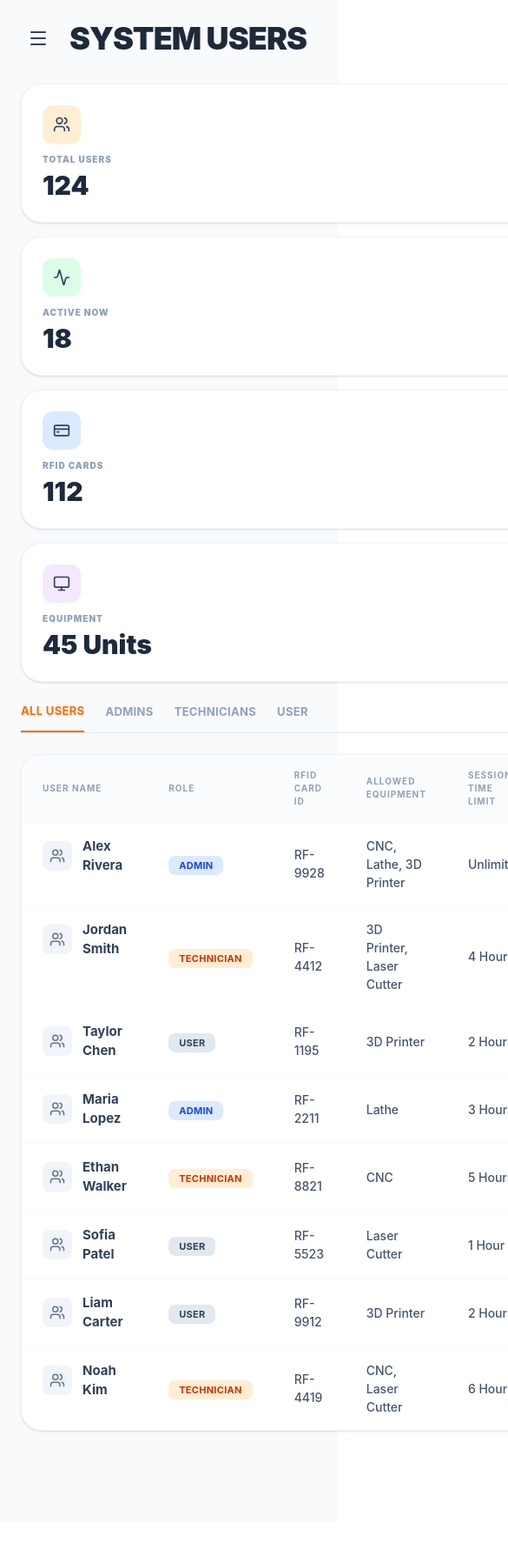
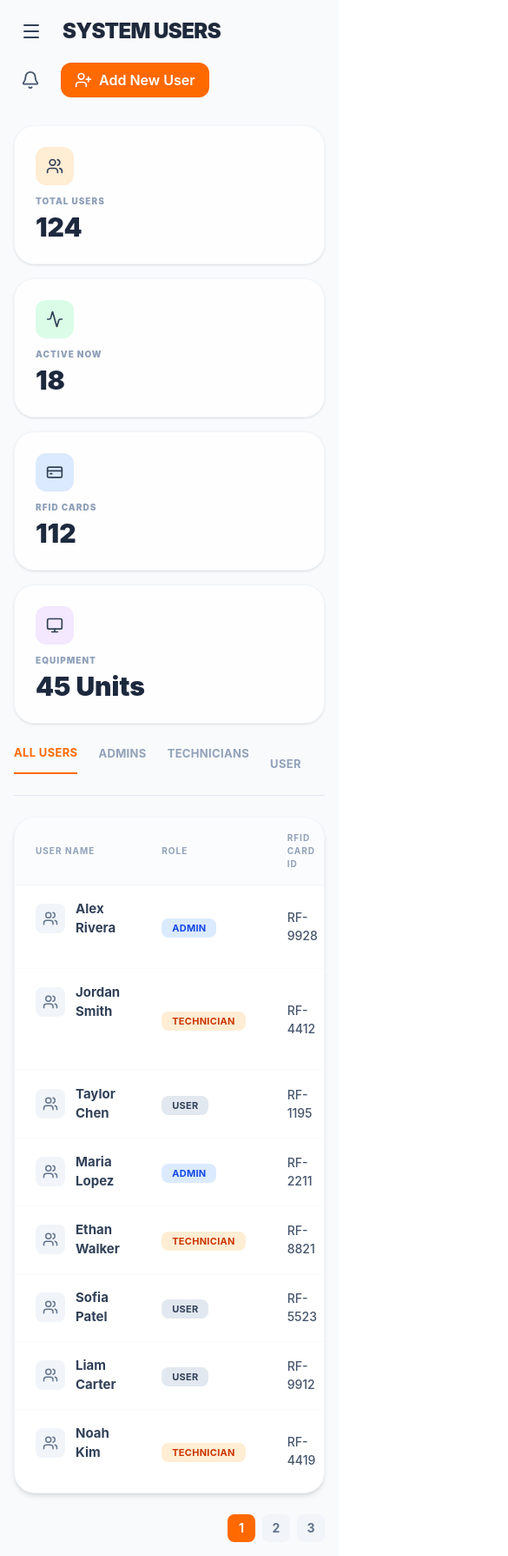
Before and after one commit to Dianka05/IoT, a React (Vite) app in the folder client/: page /users in a window 390 px wide. Shown: the top 1789 px of the page at 87% size, 585 px wide, since content can reach past the window. Before the commit the page ends 1749 px from the top, so only its background shows below. Built offline with nearby package versions, Linux system fonts and the light colour scheme.

Commit message:
overflow fix and table mob adapted

```diff
--- a/client/src/components/UsersList/Sidebar.jsx
+++ b/client/src/components/UsersList/Sidebar.jsx
@@ -14,7 +14,7 @@ const Sidebar = ({ isOpen, setIsOpen }) => {
     <>
       <aside className="
         hidden md:flex
-        w-72 bg-white border-r border-slate-100 flex-col min-h-screen
+        w-72 bg-white border-r border-slate-100 flex-col h-screen
       ">
         <SidebarContent />
       </aside>
--- a/client/src/components/UsersList/StatCard.jsx
+++ b/client/src/components/UsersList/StatCard.jsx
@@ -1,5 +1,12 @@
 const StatCard = ({ icon: Icon, label, value, trend, status, iconBg }) => (
-  <div className="bg-white p-6 rounded-[24px] border border-slate-100 shadow-sm flex flex-col justify-between h-40">
+  <div className="
+    bg-white/80 backdrop-blur-sm
+    p-6 rounded-[24px]
+    border border-slate-100
+    shadow-sm hover:shadow-md
+    transition
+    flex flex-col justify-between h-40
+  ">
     <div className="flex justify-between items-start">
       <div className={`p-3 rounded-xl ${iconBg}`}>
         <Icon size={20} className="text-slate-700" />
--- a/client/src/components/UsersList/UserStatsCards.jsx
+++ b/client/src/components/UsersList/UserStatsCards.jsx
@@ -10,7 +10,7 @@ const UserStatsCards = () => {
   ];
 
   return (
-    <div className="grid grid-cols-1 md:grid-cols-4 gap-4 mb-6">
+    <div className="grid grid-cols-1 md:grid-cols-4 gap-4">
       {stats.map((s, i) => (
         <StatCard key={i} {...s} />
       ))}
--- a/client/src/components/UsersList/UserTable.jsx
+++ b/client/src/components/UsersList/UserTable.jsx
@@ -48,9 +48,11 @@ const UserTable = ({ activeTab }) => {
   const paginatedUsers = filteredUsers.slice(start, end);
 
   return (
-    <div>
-      <div className="bg-white rounded-[24px] border border-slate-100 shadow-sm overflow-hidden">
-        <table className="w-full text-left border-collapse">
+    <div className="w-full">
+
+      <div className="bg-white rounded-[24px] border border-slate-100 shadow-md overflow-hidden">
+        <div className="overflow-x-auto">
+          <table className="w-full text-left border-collapse min-w-[800px]">
             <thead className="bg-slate-50/50 border-b border-slate-100">
               <tr className="text-[10px] font-black text-slate-400 uppercase tracking-widest">
                 <th className="px-6 py-4">User Name</th>
@@ -69,6 +71,7 @@ const UserTable = ({ activeTab }) => {
               ))}
             </tbody>
           </table>
+        </div>
       </div>
 
       <Pagination
@@ -105,6 +108,7 @@ const UserTable = ({ activeTab }) => {
           </div>
         </div>
       )}
+
     </div>
   );
 };
--- a/client/src/components/UsersList/UserTabs.jsx
+++ b/client/src/components/UsersList/UserTabs.jsx
@@ -2,7 +2,7 @@ const tabs = ["All Users", "Admins", "Technicians", "User"];
 
 const UserTabs = ({ activeTab, setActiveTab }) => {
   return (
-    <div className="flex gap-6 border-b border-slate-200 mb-6">
+    <div className="flex gap-6 border-b border-slate-200 space-y-6">
       {tabs.map((t) => (
         <button
           key={t}
--- a/client/src/components/UsersList/UsersListHeader.jsx
+++ b/client/src/components/UsersList/UsersListHeader.jsx
@@ -2,7 +2,7 @@ import { Bell, UserPlus, Menu } from "lucide-react";
 
 export default function UsersListHeader({ setSidebarOpen }) {
   return (
-    <div className="w-full flex items-center justify-between mb-8">
+  <div className="w-full flex flex-wrap items-center justify-between gap-4 mb-8">
 
       <div className="flex items-center gap-4">
 
@@ -20,7 +20,8 @@ export default function UsersListHeader({ setSidebarOpen }) {
         </button>
 
 
-        <h1 className="text-4xl font-[900] text-[#1e293b] tracking-tight uppercase">
+        <h1 className="text-2xl md:text-4xl font-[900] text-[#1e293b] tracking-tight uppercase">
+
           System Users
         </h1>
       </div>
--- a/client/src/pages/UsersList.jsx
+++ b/client/src/pages/UsersList.jsx
@@ -5,25 +5,25 @@ import UsersListHeader from '../components/UsersList/UsersListHeader';
 import UserStatsCards from '../components/UsersList/UserStatsCards';
 import UserTabs from '../components/UsersList/UserTabs';
 import UserTable from '../components/UsersList/UserTable';
-import Pagination from '../components/UsersList/Pagination';
 
-export default function UserRegistry() {
+export default function UsersList() {
   const [sidebarOpen, setSidebarOpen] = useState(false);
   const [activeTab, setActiveTab] = useState("All Users");
 
   return (
-    <div className="min-h-screen flex bg-[#f8fafc]">
+    <div className="min-h-screen flex bg-[#f8fafc] overflow-hidden">
 
       <Sidebar isOpen={sidebarOpen} setIsOpen={setSidebarOpen} />
 
-      <main className="flex-1 p-6 md:p-8">
+      <main className="flex-1 p-4 md:p-8 overflow-x-hidden">
+        <div className="max-w-[1400px] mx-auto space-y-6">
 
-        <UsersListHeader setSidebarOpen={setSidebarOpen} />
-        <UserStatsCards />
-        <UserTabs activeTab={activeTab} setActiveTab={setActiveTab} />
-        <UserTable activeTab={activeTab} />
-        <Pagination />
+          <UsersListHeader setSidebarOpen={setSidebarOpen} />
+          <UserStatsCards />
+          <UserTabs activeTab={activeTab} setActiveTab={setActiveTab} />
+          <UserTable activeTab={activeTab} />
 
+        </div>
       </main>
 
     </div>
```
Lines whose indentation alone changed are shown as unchanged.
